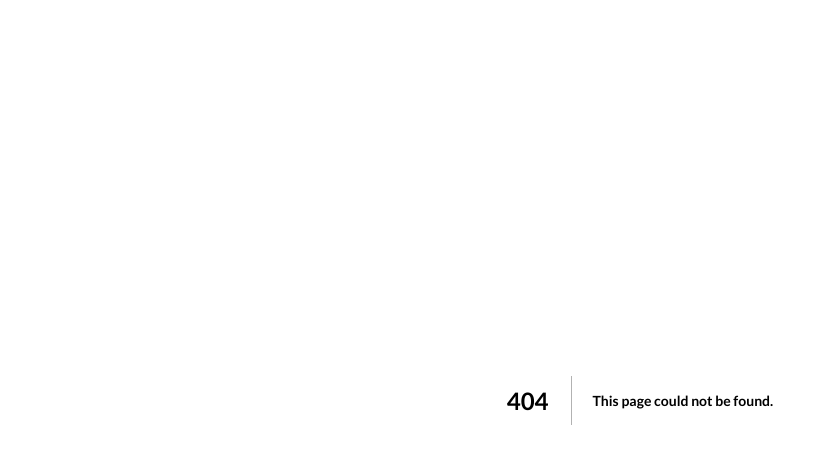
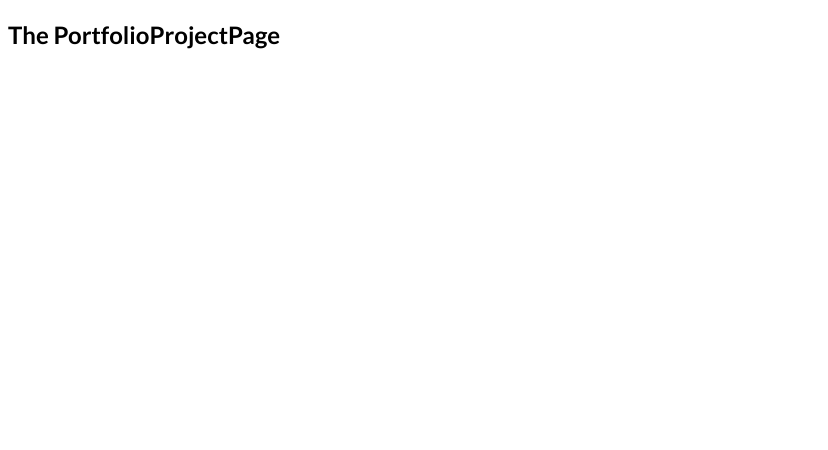
Before and after one commit to PhilipHassialis/nextjs-course-file-based-routing-tutorial, a Next.js app: page /portfolio/1 in a window 1280 px wide. Before the commit this address had no page. Shown: the top 450 px of the page, without its empty margins (0-828 px from the left). Built offline with nearby package versions, Linux system fonts and the light colour scheme.

Commit message:
adding dynamic paths & routes

```diff
--- /dev/null
+++ b/pages/portfolio/[projectid].js
@@ -0,0 +1,11 @@
+import React from "react";
+
+const PortfolioProjectPage = () => {
+    return (
+        <div>
+            <h2>The PortfolioProjectPage</h2>
+        </div>
+    );
+};
+
+export default PortfolioProjectPage;
```
